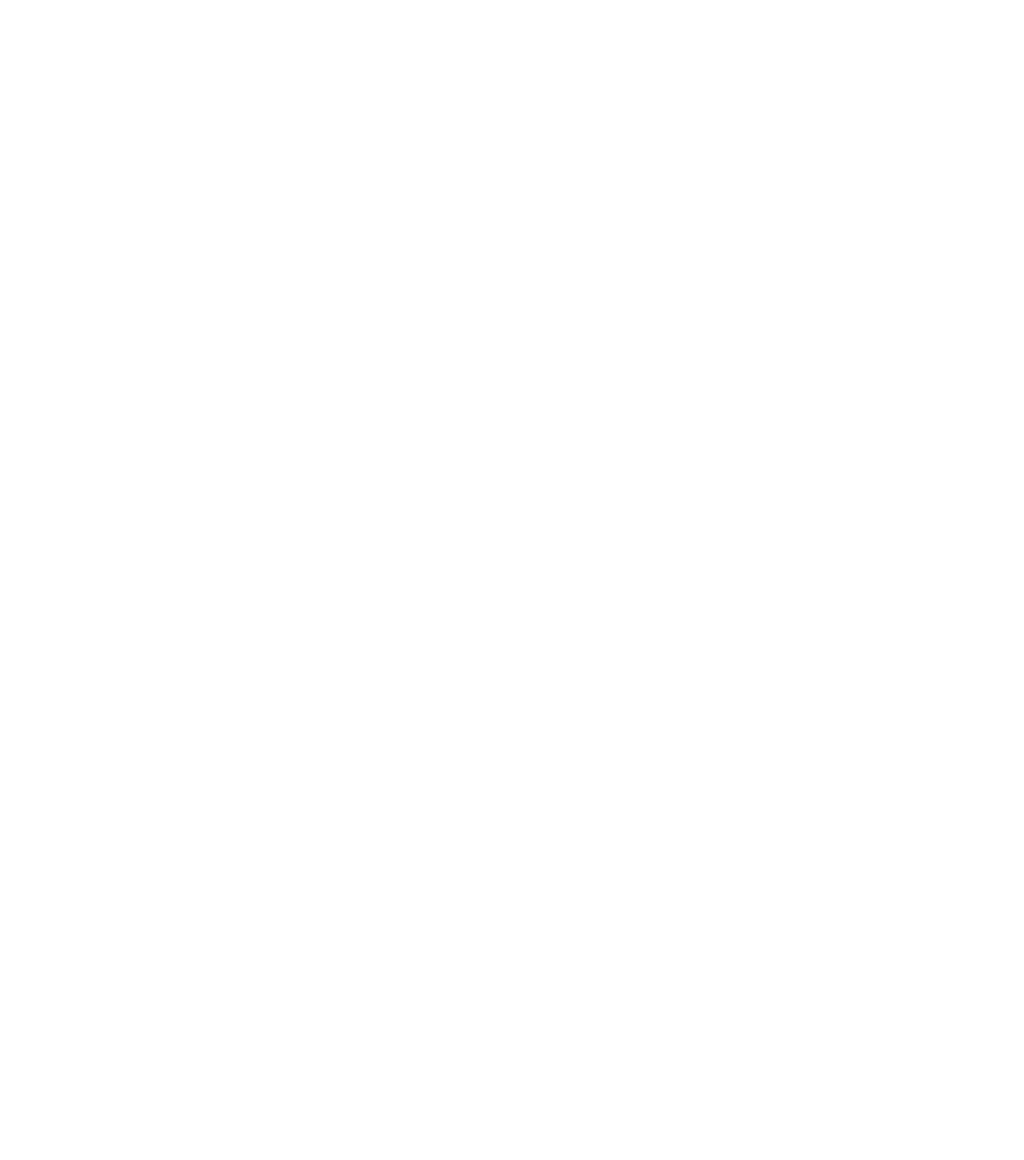
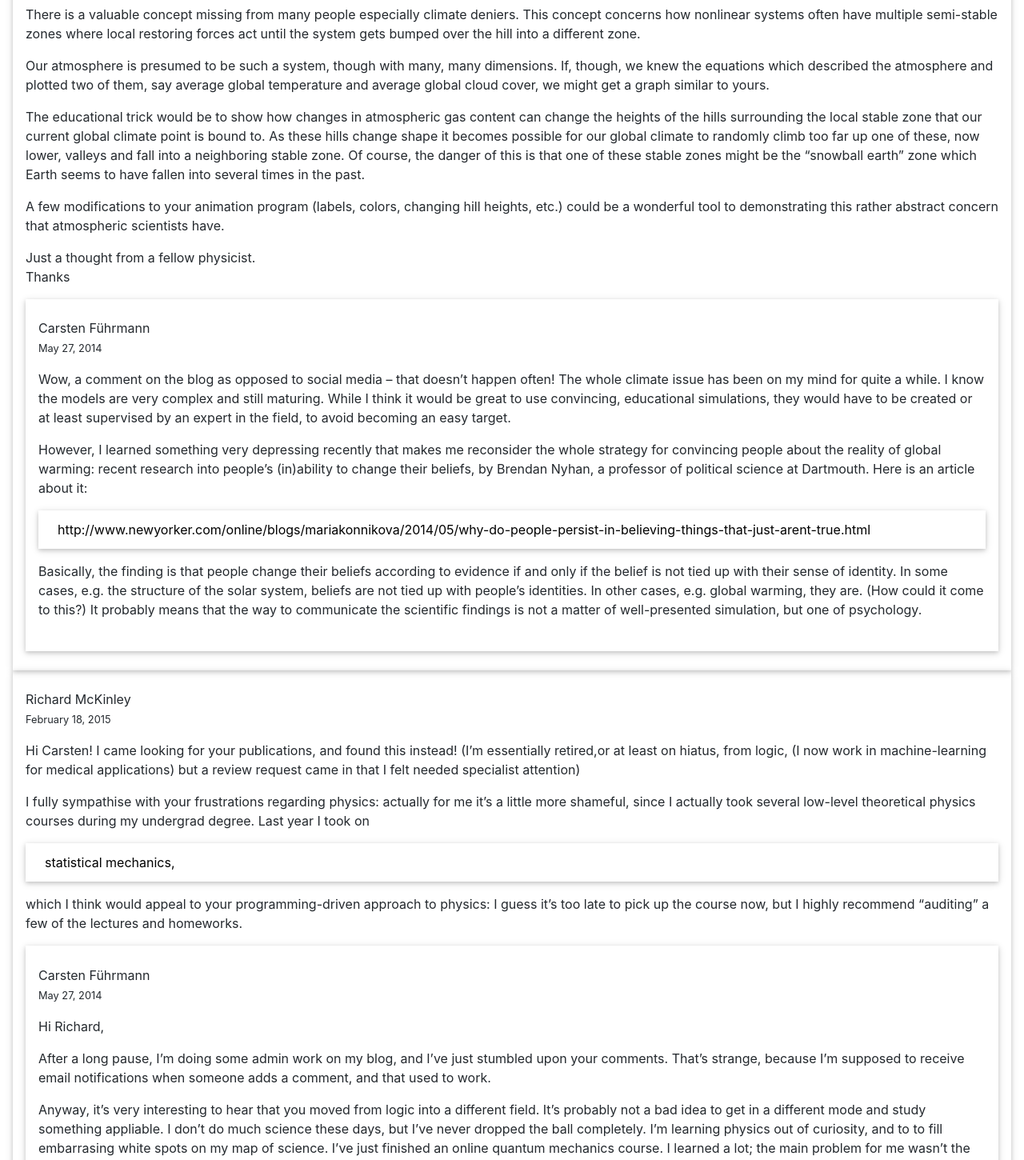
Before and after one commit to cfuehrmann/carsten-fuehrmanns-blog, a Next.js app: page /foray-physics in a window 1280 px wide. Shown: the part 2800-4250 px from the top of the page at 80% size. Before the commit the page ends 2677 px from the top, so only its background shows below. Built offline with nearby package versions, Linux system fonts and the light colour scheme.

Commit message:
Added comments to foray-physics

```diff
--- /dev/null
+++ b/components/comments.tsx
@@ -0,0 +1,27 @@
+import Date from "./date";
+
+export default function Comment(props: {
+  author: string;
+  date: string;
+  children: React.ReactNode;
+}) {
+  const { author, date, children } = props;
+
+  return (
+    <div className="w3-card">
+      <div className="w3-container">
+        <br />
+        <p>
+          {author}
+          <p>
+            <small>
+              <Date dateString={date} />
+            </small>
+          </p>
+        </p>
+        {children}
+      </div>
+      <br />
+    </div>
+  );
+}
--- a/pages/foray-physics.tsx
+++ b/pages/foray-physics.tsx
@@ -2,7 +2,8 @@
 import Date from "../components/date";
 import { K, KD } from "../components/math";
 import { Image, Video, Centered } from "../components/media";
-
+import { LinkedReference } from "../components/references";
+import Comment from "../components/comments";
 import meta from "../meta/foray-physics-meta";
 
 const ForayPhysics = () => (
@@ -180,6 +181,122 @@
       hand or with software. The software can also help explore and visualize
       the system.
     </p>
+
+    <h1>Comments</h1>
+
+    <Comment author="William Bliss" date="2014-05-27">
+      <p>
+        Very nice animation. It reminded me of a problem, rude of me to present
+        to you this way, but who knows you might find it rewarding.
+      </p>
+      <p>
+        There is a valuable concept missing from many people especially climate
+        deniers. This concept concerns how nonlinear systems often have multiple
+        semi-stable zones where local restoring forces act until the system gets
+        bumped over the hill into a different zone.
+      </p>
+      <p>
+        Our atmosphere is presumed to be such a system, though with many, many
+        dimensions. If, though, we knew the equations which described the
+        atmosphere and plotted two of them, say average global temperature and
+        average global cloud cover, we might get a graph similar to yours.
+      </p>
+      <p>
+        The educational trick would be to show how changes in atmospheric gas
+        content can change the heights of the hills surrounding the local stable
+        zone that our current global climate point is bound to. As these hills
+        change shape it becomes possible for our global climate to randomly
+        climb too far up one of these, now lower, valleys and fall into a
+        neighboring stable zone. Of course, the danger of this is that one of
+        these stable zones might be the “snowball earth” zone which Earth seems
+        to have fallen into several times in the past.
+      </p>
+      <p>
+        A few modifications to your animation program (labels, colors, changing
+        hill heights, etc.) could be a wonderful tool to demonstrating this
+        rather abstract concern that atmospheric scientists have.
+      </p>
+      <p>
+        Just a thought from a fellow physicist.
+        <br /> Thanks
+      </p>
+      <Comment author="Carsten Führmann" date="2014-05-27">
+        <p>
+          Wow, a comment on the blog as opposed to social media – that doesn’t
+          happen often! The whole climate issue has been on my mind for quite a
+          while. I know the models are very complex and still maturing. While I
+          think it would be great to use convincing, educational simulations,
+          they would have to be created or at least supervised by an expert in
+          the field, to avoid becoming an easy target.
+        </p>
+        <p>
+          However, I learned something very depressing recently that makes me
+          reconsider the whole strategy for convincing people about the reality
+          of global warming: recent research into people’s (in)ability to change
+          their beliefs, by Brendan Nyhan, a professor of political science at
+          Dartmouth. Here is an article about it:
+        </p>
+        <LinkedReference target="http://www.newyorker.com/online/blogs/mariakonnikova/2014/05/why-do-people-persist-in-believing-things-that-just-arent-true.html">
+          http://www.newyorker.com/online/blogs/mariakonnikova/2014/05/why-do-people-persist-in-believing-things-that-just-arent-true.html
+        </LinkedReference>
+        <p>
+          Basically, the finding is that people change their beliefs according
+          to evidence if and only if the belief is not tied up with their sense
+          of identity. In some cases, e.g. the structure of the solar system,
+          beliefs are not tied up with people’s identities. In other cases, e.g.
+          global warming, they are. (How could it come to this?) It probably
+          means that the way to communicate the scientific findings is not a
+          matter of well-presented simulation, but one of psychology.
+        </p>
+      </Comment>
+    </Comment>
+    <Comment author="Richard McKinley" date="2015-02-18">
+      <p>
+        Hi Carsten! I came looking for your publications, and found this
+        instead! (I’m essentially retired,or at least on hiatus, from logic, (I
+        now work in machine-learning for medical applications) but a review
+        request came in that I felt needed specialist attention)
+      </p>
+      <p>
+        I fully sympathise with your frustrations regarding physics: actually
+        for me it’s a little more shameful, since I actually took several
+        low-level theoretical physics courses during my undergrad degree. Last
+        year I took on
+      </p>
+      <LinkedReference target="https://www.coursera.org/learn/statistical-mechanics">
+        statistical mechanics,
+      </LinkedReference>
+      <p>
+        which I think would appeal to your programming-driven approach to
+        physics: I guess it’s too late to pick up the course now, but I highly
+        recommend “auditing” a few of the lectures and homeworks.
+      </p>
+      <Comment author="Carsten Führmann" date="2014-05-27">
+        <p>Hi Richard,</p>
+        <p>
+          After a long pause, I’m doing some admin work on my blog, and I’ve
+          just stumbled upon your comments. That’s strange, because I’m supposed
+          to receive email notifications when someone adds a comment, and that
+          used to work.
+        </p>
+        <p>
+          Anyway, it’s very interesting to hear that you moved from logic into a
+          different field. It’s probably not a bad idea to get in a different
+          mode and study something appliable. I don’t do much science these
+          days, but I’ve never dropped the ball completely. I’m learning physics
+          out of curiosity, and to to fill embarrasing white spots on my map of
+          science. I’ve just finished an online quantum mechanics course. I
+          learned a lot; the main problem for me wasn’t the maths, but to
+          envisage the experiments whose results the maths is supposed to
+          predict… In classical mechanics, it’s easy: I can imaging a bouncing
+          ball; but I don’t seem to have any items at home that show me quanta.
+        </p>
+        <p>
+          Best,
+          <br /> Carsten
+        </p>
+      </Comment>
+    </Comment>
   </Layout>
 );
 
```
